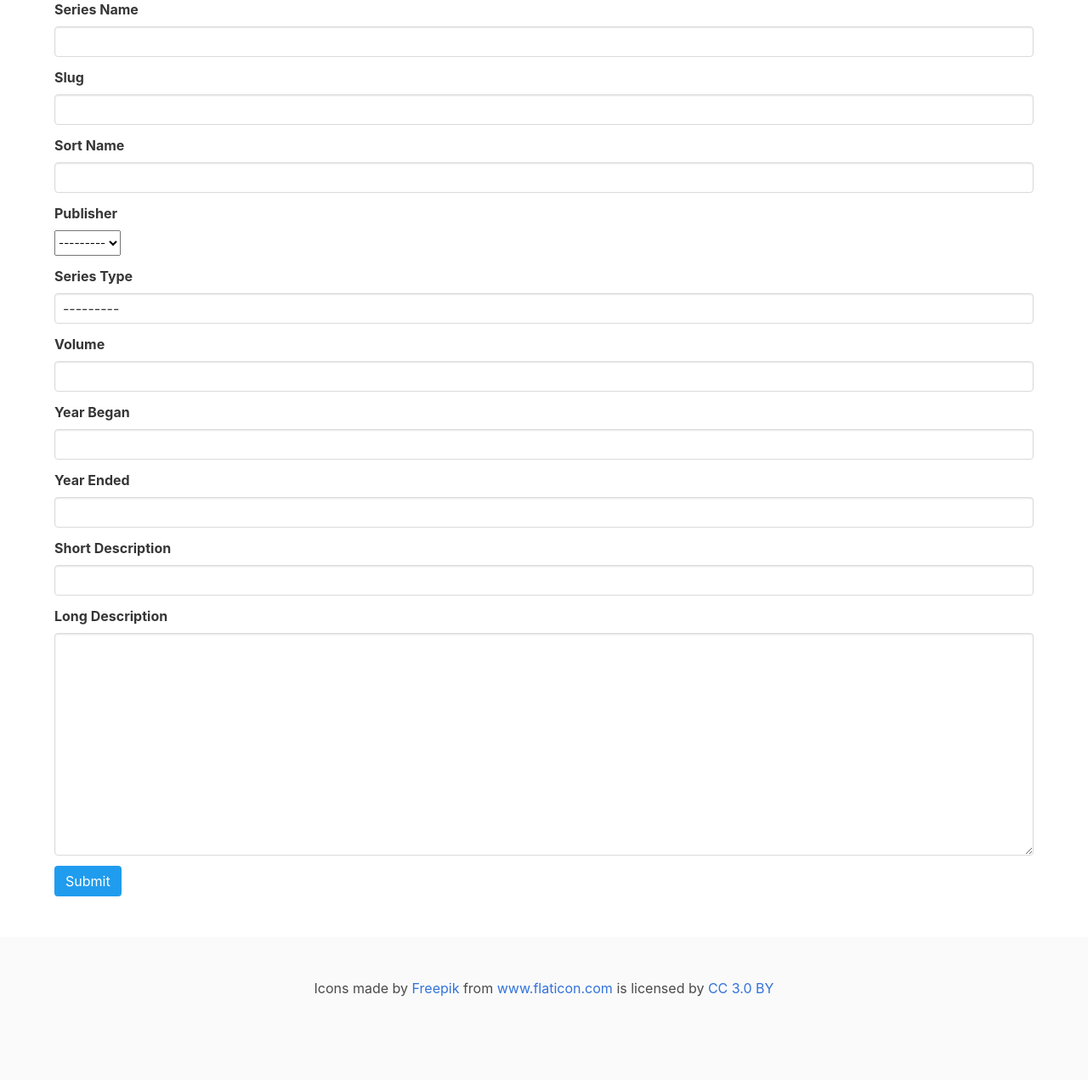
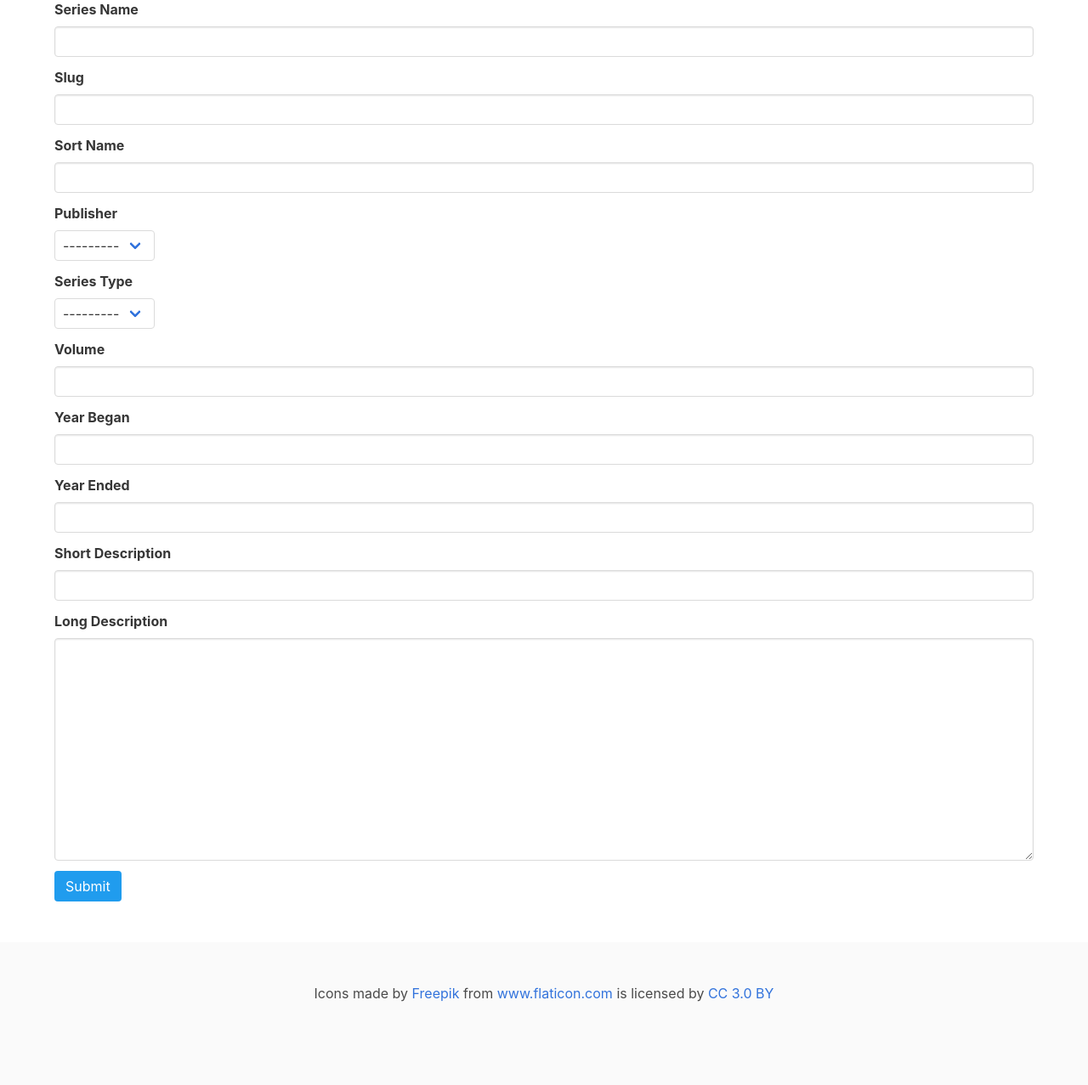
Before and after one commit to bpepple/metron, a Django app: page /series/create/ in a window 1280 px wide. Shown: the part 101-1378 px from the top of the page at 85% size. Before the commit the page ends 1274 px from the top, so only its background shows below. Run offline with Django 3.2, Linux system fonts and the light colour scheme; data that the repository does not hold is empty; some libraries are stand-ins or nearby versions.

Commit message:
Use Bulma's select component on the Series form

```diff
--- a/comicsdb/forms/series.py
+++ b/comicsdb/forms/series.py
@@ -15,8 +15,8 @@ class SeriesForm(ModelForm):
             'volume': TextInput(attrs={'class': 'input'}),
             'year_began': TextInput(attrs={'class': 'input'}),
             'year_end': TextInput(attrs={'class': 'input'}),
-            'series_type': Select(attrs={'class': 'input'}),
-            'publisher': Select(attrs={'class': 'select'}),
+            'series_type': Select(),
+            'publisher': Select(),
             'short_desc': TextInput(attrs={'class': 'input'}),
             'desc': Textarea(attrs={'class': 'textarea'}),
         }
--- a/comicsdb/templates/comicsdb/series_form.html
+++ b/comicsdb/templates/comicsdb/series_form.html
@@ -19,11 +19,15 @@
     </div>
     <div class="field">
       <label class="label">Publisher</label>
-      <div class="control">{{ form.publisher }}</div>
+      <div class="control">
+        <div class="select">{{ form.publisher }}</div>
+      </div>
     </div>
     <div class="field">
       <label class="label">Series Type</label>
-      <div class="control">{{ form.series_type }}</div>
+      <div class="control">
+        <div class="select">{{ form.series_type }}</div>
+      </div>
     </div>
     <div class="field">
       <label class="label">Volume</label>
```
